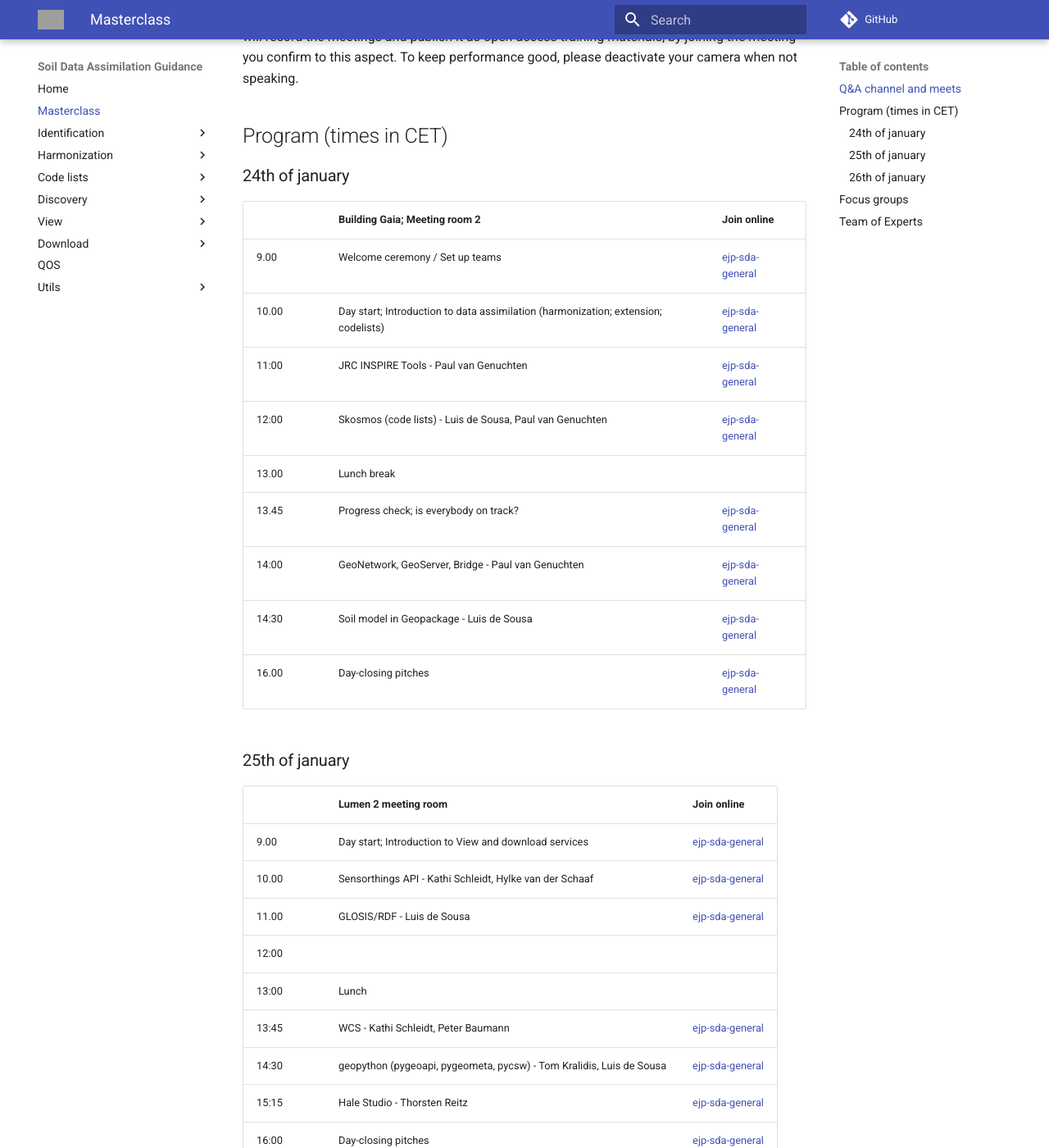
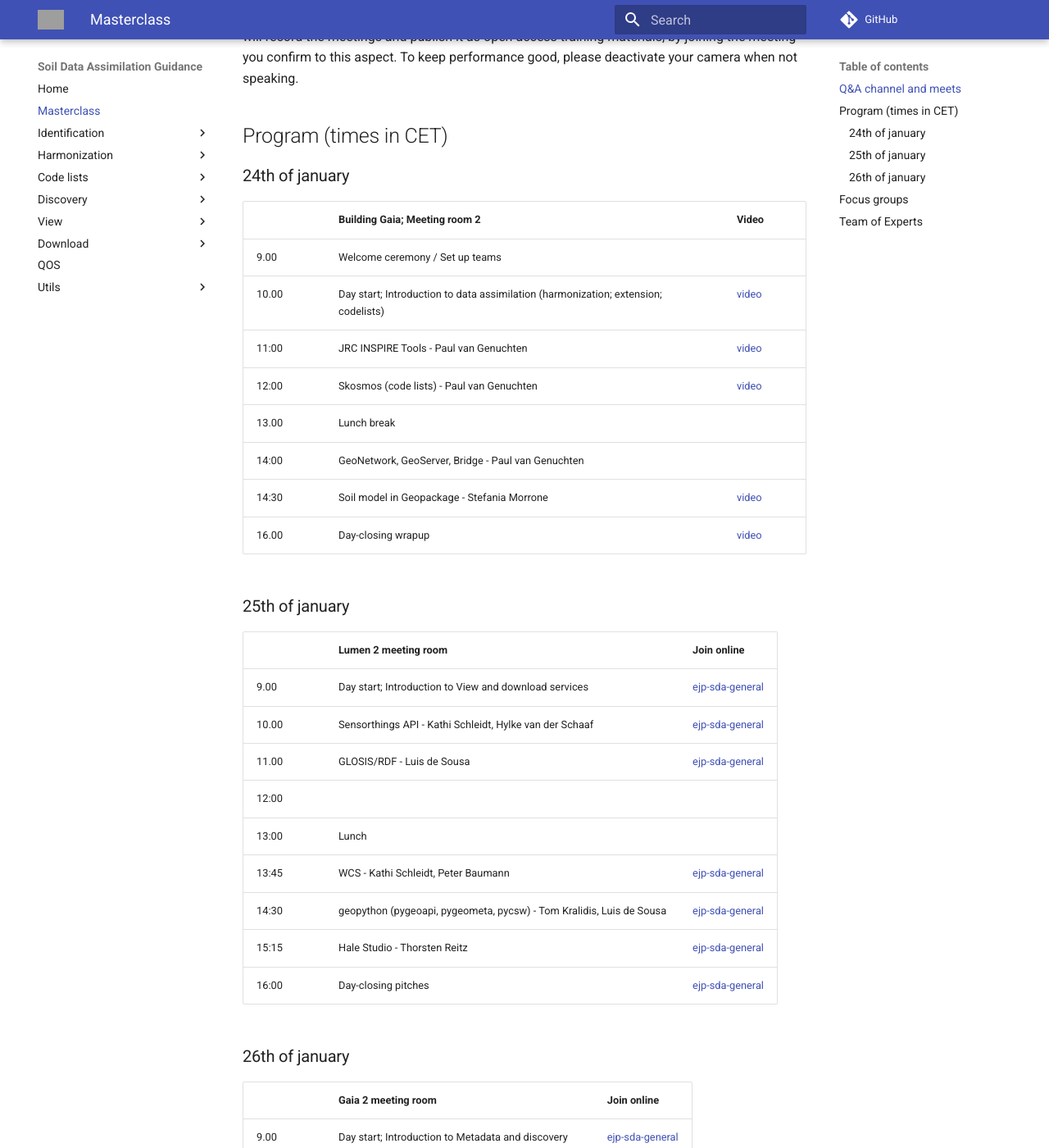
Before and after one commit to ejpsoil/soildata-assimilation-guidance, an MkDocs documentation site: the page built from docs/masterclass/index.md, in a window 1280 px wide and 1400 px high, scrolled down 527 px. Shown: the whole window at 82% size. Built offline with MkDocs 1.6.1 and Material for MkDocs 9.7.7, drawn with Linux system fonts in a browser that asks for light colours; comment, search, counter and statistics services are not loaded; grey boxes are pictures that could not be loaded.

Commit message:
add video links

```diff
--- a/docs/masterclass/index.md
+++ b/docs/masterclass/index.md
@@ -17,17 +17,16 @@ The live meetings are facilitated by [Waag](https://waag.org) via the [jitsi sof
 
 ### 24th of january
 
-|  | Building Gaia; Meeting room 2 | Join online |
+|  | Building Gaia; Meeting room 2 | Video |
 | --- | --- | --- |
-| 9.00 | Welcome ceremony / Set up teams | [ejp-sda-general](https://meet.waag.org/ejp-sda-general) |
-| 10.00 | Day start; Introduction to data assimilation (harmonization; extension; codelists) | [ejp-sda-general](https://meet.waag.org/ejp-sda-general) |
-| 11:00 | JRC INSPIRE Tools - Paul van Genuchten | [ejp-sda-general](https://meet.waag.org/ejp-sda-general) |
-| 12:00 | Skosmos (code lists) - Luis de Sousa, Paul van Genuchten | [ejp-sda-general](https://meet.waag.org/ejp-sda-general) |
+| 9.00 | Welcome ceremony / Set up teams |  |
+| 10.00 | Day start; Introduction to data assimilation (harmonization; extension; codelists) | [video](https://wur.yuja.com/V/Video?v=430847&node=1937918&a=83533229&autoplay=1) |
+| 11:00 | JRC INSPIRE Tools - Paul van Genuchten | [video](https://wur.yuja.com/V/Video?v=430878&node=1938063&a=187273784&autoplay=1) |
+| 12:00 | Skosmos (code lists) - Paul van Genuchten | [video](https://wur.yuja.com/V/Video?v=430881&node=1938074&a=143339043&autoplay=1) |
 | 13.00 | Lunch break |  |
-| 13.45 | Progress check; is everybody on track? | [ejp-sda-general](https://meet.waag.org/ejp-sda-general) |
-| 14:00 | GeoNetwork, GeoServer, Bridge - Paul van Genuchten | [ejp-sda-general](https://meet.waag.org/ejp-sda-general) |
-| 14:30 | Soil model in Geopackage - Luis de Sousa  | [ejp-sda-general](https://meet.waag.org/ejp-sda-general) |
-| 16.00 | Day-closing pitches | [ejp-sda-general](https://meet.waag.org/ejp-sda-general) |
+| 14:00 | GeoNetwork, GeoServer, Bridge - Paul van Genuchten |  |
+| 14:30 | Soil model in Geopackage - Stefania Morrone  | [video](https://wur.yuja.com/V/Video?v=430869&node=1938006&a=184498297&autoplay=1) |
+| 16.00 | Day-closing wrapup | [video](https://wur.yuja.com/V/Video?v=430850&node=1937930&a=156608566&autoplay=1) |
 
 ### 25th of january
 
```
